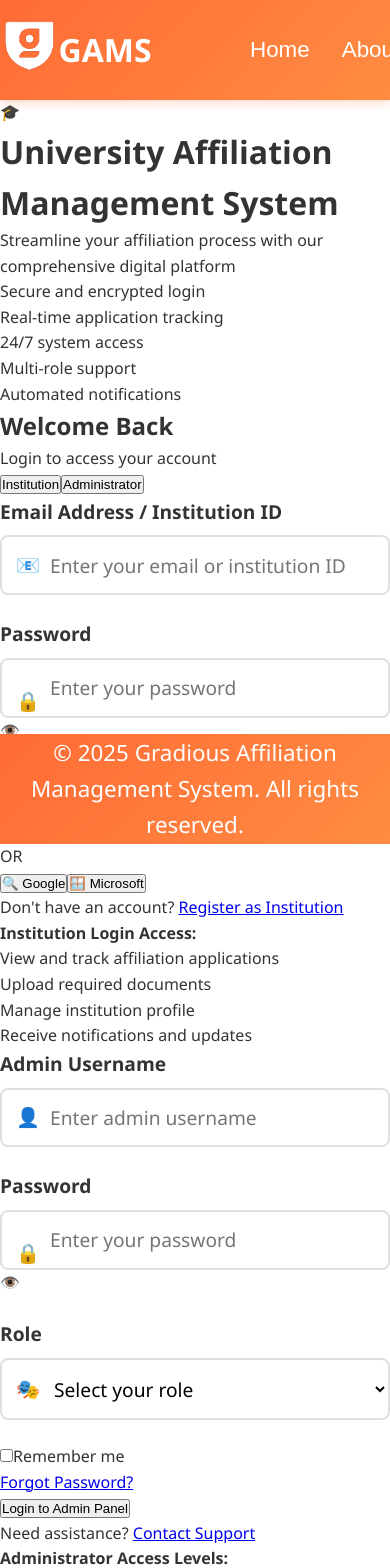
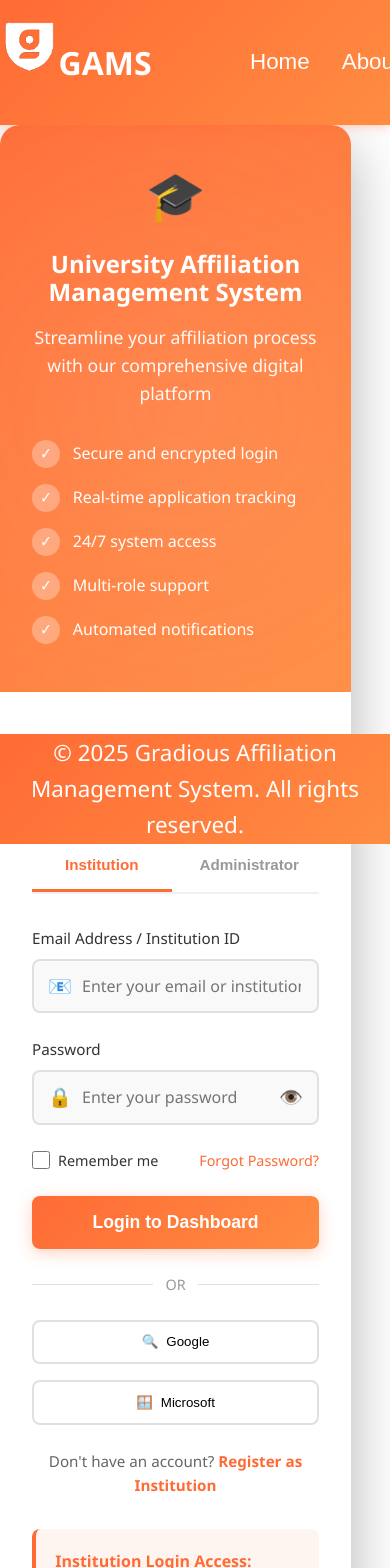
Before and after one commit to Bhuvansairam05/University-Affiliation-Management-System, a React (Vite) app in the folder Frontend/: page /login in a window 390 px wide. Shown: the top 1568 px of the page. Built offline with nearby package versions, Linux system fonts and the light colour scheme.

Commit message:
Implement responsive login layout with enhanced styling and user-friendly features

```diff
--- a/Frontend/src/index.css
+++ b/Frontend/src/index.css
@@ -520,6 +520,422 @@
     }
 }
 
+.login-wrapper {
+    width: 90%;
+    /* max-width: 1000px; */
+    display: grid;
+    grid-template-columns: 1fr 1fr;
+    background: white;
+    border-radius: 20px;
+    overflow: hidden;
+    box-shadow: 0 20px 60px rgba(0, 0, 0, 0.3);
+}
+
+.login-left {
+    background: linear-gradient(135deg, #ff6b35 0%, #ff8c42 100%);
+    padding: 3rem;
+    display: flex;
+    flex-direction: column;
+    justify-content: center;
+    color: white;
+    position: relative;
+    overflow: hidden;
+}
+
+.login-left::before {
+    content: '';
+    position: absolute;
+    top: -50%;
+    right: -50%;
+    width: 200%;
+    height: 200%;
+    background: radial-gradient(circle, rgba(255, 255, 255, 0.1) 0%, transparent 70%);
+    animation: pulse 15s infinite;
+}
+
+@keyframes pulse {
+
+    0%,
+    100% {
+        transform: scale(1);
+    }
+
+    50% {
+        transform: scale(1.1);
+    }
+}
+
+.login-left-content {
+    position: relative;
+    z-index: 1;
+}
+
+.logo {
+    font-size: 3rem;
+    margin-bottom: 1rem;
+}
+
+.login-left h1 {
+    font-size: 2rem;
+    margin-bottom: 1rem;
+    line-height: 1.2;
+}
+
+.login-left p {
+    font-size: 1.1rem;
+    opacity: 0.95;
+    margin-bottom: 2rem;
+    line-height: 1.6;
+}
+
+.features-list {
+    list-style: none;
+    margin-top: 2rem;
+}
+
+.features-list li {
+    display: flex;
+    align-items: center;
+    gap: 0.8rem;
+    margin-bottom: 1rem;
+    font-size: 1rem;
+}
+
+.features-list li::before {
+    content: '✓';
+    background: rgba(255, 255, 255, 0.3);
+    width: 28px;
+    height: 28px;
+    display: flex;
+    align-items: center;
+    justify-content: center;
+    border-radius: 50%;
+    font-weight: bold;
+}
+
+.login-right {
+    padding: 3rem;
+    display: flex;
+    flex-direction: column;
+    justify-content: center;
+}
+
+.login-header {
+    margin-bottom: 2rem;
+}
+
+.login-header h2 {
+    color: #ff6b35;
+    font-size: 2rem;
+    margin-bottom: 0.5rem;
+}
+
+.login-header p {
+    color: #666;
+    font-size: 1rem;
+}
+
+.login-tabs {
+    display: flex;
+    gap: 0.5rem;
+    margin-bottom: 2rem;
+    border-bottom: 2px solid #f0f0f0;
+}
+
+.tab-btn {
+    flex: 1;
+    padding: 1rem;
+    background: transparent;
+    border: none;
+    border-bottom: 3px solid transparent;
+    cursor: pointer;
+    font-weight: 600;
+    color: #999;
+    transition: all 0.3s;
+    font-size: 0.95rem;
+}
+
+.tab-btn:hover {
+    color: #ff6b35;
+}
+
+.tab-btn.active {
+    color: #ff6b35;
+    border-bottom-color: #ff6b35;
+}
+
+.tab-content {
+    display: none;
+}
+
+.tab-content.active {
+    display: block;
+    animation: fadeIn 0.3s;
+}
+
+@keyframes fadeIn {
+    from {
+        opacity: 0;
+        transform: translateY(10px);
+    }
+
+    to {
+        opacity: 1;
+        transform: translateY(0);
+    }
+}
+
+.form-group {
+    margin-bottom: 1.5rem;
+}
+
+.form-group label {
+    display: block;
+    margin-bottom: 0.5rem;
+    color: #333;
+    font-weight: 500;
+    font-size: 0.95rem;
+}
+
+.input-wrapper {
+    position: relative;
+}
+
+.input-icon {
+    position: absolute;
+    left: 1rem;
+    top: 50%;
+    transform: translateY(-50%);
+    color: #999;
+    font-size: 1.2rem;
+}
+
+.form-group input,
+.form-group select {
+    width: 100%;
+    padding: 0.9rem 1rem 0.9rem 3rem;
+    border: 2px solid #e0e0e0;
+    border-radius: 8px;
+    font-size: 1rem;
+    transition: all 0.3s;
+    background: #f9f9f9;
+}
+
+.form-group input:focus,
+.form-group select:focus {
+    outline: none;
+    border-color: #ff6b35;
+    background: white;
+    box-shadow: 0 0 0 3px rgba(255, 107, 53, 0.1);
+}
+
+.password-toggle {
+    position: absolute;
+    right: 1rem;
+    top: 50%;
+    transform: translateY(-50%);
+    cursor: pointer;
+    color: #999;
+    font-size: 1.2rem;
+}
+
+.password-toggle:hover {
+    color: #ff6b35;
+}
+
+.form-options {
+    display: flex;
+    justify-content: space-between;
+    align-items: center;
+    margin-bottom: 1.5rem;
+    font-size: 0.9rem;
+}
+
+.remember-me {
+    display: flex;
+    align-items: center;
+    gap: 0.5rem;
+    cursor: pointer;
+}
+
+.remember-me input[type="checkbox"] {
+    width: 18px;
+    height: 18px;
+    cursor: pointer;
+    accent-color: #ff6b35;
+}
+
+.forgot-password a {
+    color: #ff6b35;
+    text-decoration: none;
+    font-weight: 500;
+    transition: all 0.3s;
+}
+
+.forgot-password a:hover {
+    text-decoration: underline;
+}
+
+.btn-login {
+    width: 100%;
+    padding: 1rem;
+    background: linear-gradient(135deg, #ff6b35, #ff8c42);
+    color: white;
+    border: none;
+    border-radius: 8px;
+    font-size: 1.1rem;
+    font-weight: 600;
+    cursor: pointer;
+    transition: all 0.3s;
+    box-shadow: 0 4px 15px rgba(255, 107, 53, 0.3);
+}
+
+.btn-login:hover {
+    transform: translateY(-2px);
+    box-shadow: 0 6px 20px rgba(255, 107, 53, 0.4);
+}
+
+.btn-login:active {
+    transform: translateY(0);
+}
+
+.divider {
+    text-align: center;
+    margin: 1.5rem 0;
+    color: #999;
+    position: relative;
+    font-size: 0.9rem;
+}
+
+.divider::before,
+.divider::after {
+    content: '';
+    position: absolute;
+    top: 50%;
+    width: 42%;
+    height: 1px;
+    background: #e0e0e0;
+}
+
+.divider::before {
+    left: 0;
+}
+
+.divider::after {
+    right: 0;
+}
+
+.social-login {
+    display: grid;
+    grid-template-columns: 1fr 1fr;
+    gap: 1rem;
+    margin-bottom: 1.5rem;
+}
+
+.social-btn {
+    display: flex;
+    align-items: center;
+    justify-content: center;
+    gap: 0.5rem;
+    padding: 0.8rem;
+    border: 2px solid #e0e0e0;
+    border-radius: 8px;
+    background: white;
+    cursor: pointer;
+    transition: all 0.3s;
+    font-weight: 500;
+}
+
+.social-btn:hover {
+    border-color: #ff6b35;
+    background: #fff5f0;
+    transform: translateY(-2px);
+}
+
+.signup-link {
+    text-align: center;
+    margin-top: 1.5rem;
+    color: #666;
+    font-size: 0.95rem;
+}
+
+.signup-link a {
+    color: #ff6b35;
+    text-decoration: none;
+    font-weight: 600;
+    transition: all 0.3s;
+}
+
+.signup-link a:hover {
+    text-decoration: underline;
+}
+
+.info-box {
+    margin-top: 2rem;
+    padding: 1.2rem;
+    background: #fff5f0;
+    border-radius: 8px;
+    border-left: 4px solid #ff6b35;
+}
+
+.info-box h4 {
+    color: #ff6b35;
+    margin-bottom: 0.5rem;
+    font-size: 1rem;
+}
+
+.info-box ul {
+    margin-left: 1.5rem;
+    color: #666;
+    font-size: 0.9rem;
+}
+
+.info-box ul li {
+    margin-bottom: 0.3rem;
+}
+
+.alert {
+    padding: 1rem;
+    border-radius: 8px;
+    margin-bottom: 1rem;
+    display: none;
+}
+
+.alert.success {
+    background: #d4edda;
+    color: #155724;
+    border: 1px solid #c3e6cb;
+}
+
+.alert.error {
+    background: #f8d7da;
+    color: #721c24;
+    border: 1px solid #f5c6cb;
+}
+
+@media (max-width: 768px) {
+    .login-wrapper {
+        grid-template-columns: 1fr;
+    }
+
+    .login-left {
+        padding: 2rem;
+        text-align: center;
+    }
+
+    .login-left h1 {
+        font-size: 1.5rem;
+    }
+
+    .login-right {
+        padding: 2rem;
+    }
+
+    .social-login {
+        grid-template-columns: 1fr;
+    }
+}
+
 @media (max-width: 768px) {
     .nav-links {
         gap: 1rem;
```
